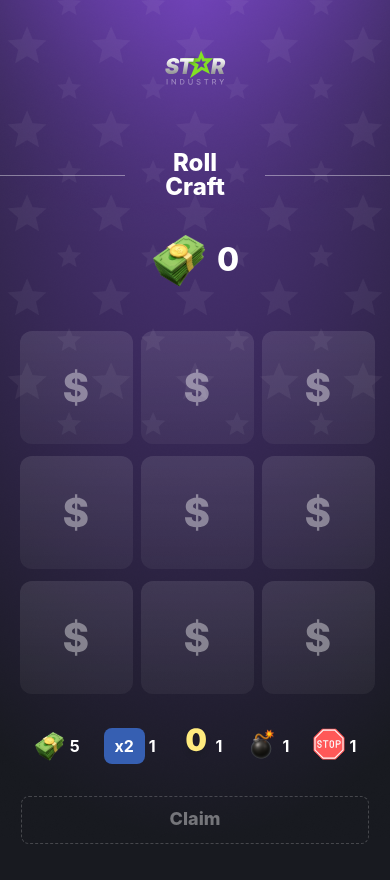
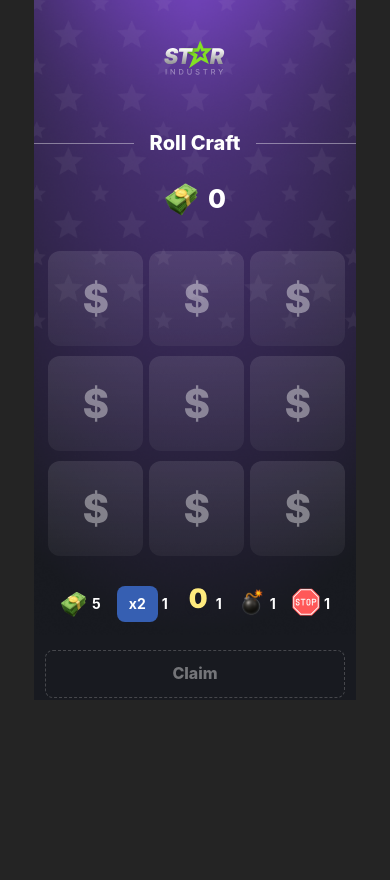
Before and after one commit to Ssovelich/flip-card, a React (Vite) app: page / in a window 390 px wide. Shown: the top 880 px of the page. After the commit the page ends 844 px from the top, so only its background shows below. Built offline with nearby package versions, Linux system fonts and the light colour scheme.

Commit message:
adaptation added

```diff
--- a/src/components/App.module.scss
+++ b/src/components/App.module.scss
@@ -1,4 +1,5 @@
 .app {
+  height: 926px;
   background-image: url("/bg.png");
   background-size: cover;
   background-position: center;
@@ -8,7 +9,14 @@
   align-items: center;
   min-width: 320px;
   max-width: 428px;
-  height: 926px;
+
+  @media (max-width: 428px) {
+    height: 700px;
+  }
+
+  @media (max-width: 360px) {
+    height: 634px;
+  }
 }
 
 .board {
@@ -16,6 +24,18 @@
   grid-template-columns: repeat(3, 113px);
   gap: 8px;
   margin-bottom: 32px;
+
+  @media (max-width: 428px) {
+    grid-template-columns: repeat(3, 95px);
+    gap: 6px;
+    margin-bottom: 28px;
+  }
+
+  @media (max-width: 360px) {
+    grid-template-columns: repeat(3, 85px);
+    gap: 4px;
+    margin-bottom: 24px;
+  }
 }
 
 .claimBtn {
@@ -37,6 +57,16 @@
     color: rgba(255, 255, 255, 0.4);
     cursor: not-allowed;
   }
+
+  @media (max-width: 428px) {
+    width: 300px;
+    font-size: 16px;
+  }
+
+  @media (max-width: 360px) {
+    width: 262px;
+    font-size: 15px;
+  }
 }
 
 .flyingCash {
--- a/src/components/Cell/Cell.module.scss
+++ b/src/components/Cell/Cell.module.scss
@@ -5,6 +5,16 @@
   perspective: 600px;
   border: 2px solid transparent;
   border-radius: 12px;
+
+  @media (max-width: 428px) {
+    width: 95px;
+    height: 95px;
+  }
+
+  @media (max-width: 360px) {
+    width: 85px;
+    height: 85px;
+  }
 }
 
 .inner {
@@ -32,6 +42,14 @@
   font-size: 16px;
   line-height: 120%;
   border-radius: 12px;
+
+  @media (max-width: 428px) {
+    font-size: 14px;
+  }
+
+  @media (max-width: 360px) {
+    font-size: 12px;
+  }
 }
 
 .front {
--- a/src/components/GameModal/GameModal.module.scss
+++ b/src/components/GameModal/GameModal.module.scss
@@ -1,5 +1,5 @@
 .overlay {
-  position: absolute;
+  position: fixed;
   top: 0;
   width: 100%;
   height: 100%;
@@ -23,11 +23,27 @@
   flex-direction: column;
   align-items: center;
 
+  @media (max-width: 428px) {
+    padding: 16px;
+  }
+
+  @media (max-width: 360px) {
+    padding: 12px;
+  }
+
   .logo {
     width: 61px;
     height: 35px;
     margin-top: 50px;
     margin-bottom: 170px;
+
+    @media (max-width: 428px) {
+      margin-bottom: 60px;
+    }
+
+    @media (max-width: 360px) {
+      margin-bottom: 40px;
+    }
   }
 
   .title {
@@ -35,6 +51,14 @@
     font-size: 24px;
     line-height: 100%;
     color: #fff;
+
+    @media (max-width: 428px) {
+      font-size: 20px;
+    }
+
+    @media (max-width: 360px) {
+      font-size: 18px;
+    }
   }
   .titleDenger {
     text-shadow: 0 1px 9px 0 #fe2c55;
@@ -82,12 +106,23 @@
     font-size: 18px;
     line-height: 100%;
     color: rgba(255, 255, 255, 0.8);
-   transition: background 0.5s ease-in-out;
+    transition: background 0.5s ease-in-out;
 
     &:hover {
       background: #999;
     }
 
+    @media (max-width: 428px) {
+      width: 160px;
+      height: 42px;
+      font-size: 15px;
+    }
+
+    @media (max-width: 360px) {
+      width: 140px;
+      height: 40px;
+      font-size: 14px;
+    }
   }
   .btnHit {
     background: linear-gradient(180deg, #ff5858 0%, #993535 100%);
@@ -95,7 +130,6 @@
   .btnDef {
     background: linear-gradient(180deg, #ad69ff 0%, #6723cd 100%);
   }
-
 }
 
 .actions {
--- a/src/components/Header/Header.module.scss
+++ b/src/components/Header/Header.module.scss
@@ -10,6 +10,16 @@
     height: 35px;
     margin-top: 50px;
     margin-bottom: 66px;
+
+    @media (max-width: 428px) {
+      margin-top: 40px;
+      margin-bottom: 58px;
+    }
+
+    @media (max-width: 360px) {
+      margin-top: 32px;
+      margin-bottom: 46px;
+    }
   }
 
   .titleWrapper {
@@ -27,10 +37,32 @@
       color: #fff;
     }
 
+    @media (max-width: 428px) {
+      margin-bottom: 28px;
+      .title {
+        font-size: 20px;
+      }
+    }
+
+    @media (max-width: 360px) {
+      margin-bottom: 20px;
+      .title {
+        font-size: 14px;
+      }
+    }
+
     .line {
       width: 126px;
       height: 1px;
       background: rgba(255, 255, 255, 0.4);
+
+      @media (max-width: 428px) {
+        width: 100px;
+      }
+
+      @media (max-width: 360px) {
+        width: 90px;
+      }
     }
   }
 
@@ -39,9 +71,16 @@
     display: flex;
     align-items: center;
     justify-content: center;
+    width: 100%;
+    margin-bottom: 40px;
 
-    width: 100%;
-        margin-bottom: 40px;
+    @media (max-width: 428px) {
+      margin-bottom: 32px;
+    }
+
+    @media (max-width: 360px) {
+      margin-bottom: 26px;
+    }
 
     .x2 {
       display: flex;
@@ -49,7 +88,7 @@
       justify-content: center;
       position: absolute;
       top: 50%;
-      left: 54px;
+      left: 46px;
       transform: translateХ(-50%);
       background: #3973e5;
       color: #fff;
@@ -76,6 +115,29 @@
       font-weight: 800;
       font-size: 32px;
       line-height: 100%;
+
+      .icon {
+        width: 40px;
+        height: 40px;
+      }
+
+      @media (max-width: 428px) {
+        font-size: 26px;
+
+        .icon {
+          width: 36px;
+          height: 36px;
+        }
+      }
+
+      @media (max-width: 360px) {
+        font-size: 22px;
+
+        .icon {
+          width: 30px;
+          height: 30px;
+        }
+      }
     }
   }
 }
--- a/src/components/RemainingCells/RemainingCells.module.scss
+++ b/src/components/RemainingCells/RemainingCells.module.scss
@@ -3,6 +3,16 @@
   justify-content: center;
   gap: 24px;
   margin-bottom: 32px;
+
+  @media (max-width: 428px) {
+    margin-bottom: 28px;
+    gap: 16px;
+  }
+
+  @media (max-width: 360px) {
+    margin-bottom: 24px;
+    gap: 12px;
+  }
 }
 
 .item {
@@ -15,12 +25,30 @@
     font-size: 16px;
     line-height: 120%;
     color: white;
+
+    @media (max-width: 428px) {
+      font-size: 14px;
+    }
+
+    @media (max-width: 360px) {
+      font-size: 12px;
+    }
   }
 }
 
 .icon {
   width: 32px;
   height: 32px;
+
+  @media (max-width: 428px) {
+    width: 28px;
+    height: 28px;
+  }
+
+  @media (max-width: 360px) {
+    width: 26px;
+    height: 26px;
+  }
 }
 
 .x2 {
@@ -37,14 +65,41 @@
 .zero img {
   width: 32px;
   height: 32px;
+  @media (max-width: 428px) {
+    width: 28px;
+    height: 28px;
+  }
+
+  @media (max-width: 360px) {
+    width: 26px;
+    height: 26px;
+  }
 }
 
 .bomb img {
   width: 32px;
   height: 32px;
+  @media (max-width: 428px) {
+    width: 28px;
+    height: 28px;
+  }
+
+  @media (max-width: 360px) {
+    width: 26px;
+    height: 26px;
+  }
 }
 
 .stop img {
- width: 32px;
+  width: 32px;
   height: 32px;
+  @media (max-width: 428px) {
+    width: 28px;
+    height: 28px;
+  }
+
+  @media (max-width: 360px) {
+    width: 26px;
+    height: 26px;
+  }
 }
```
